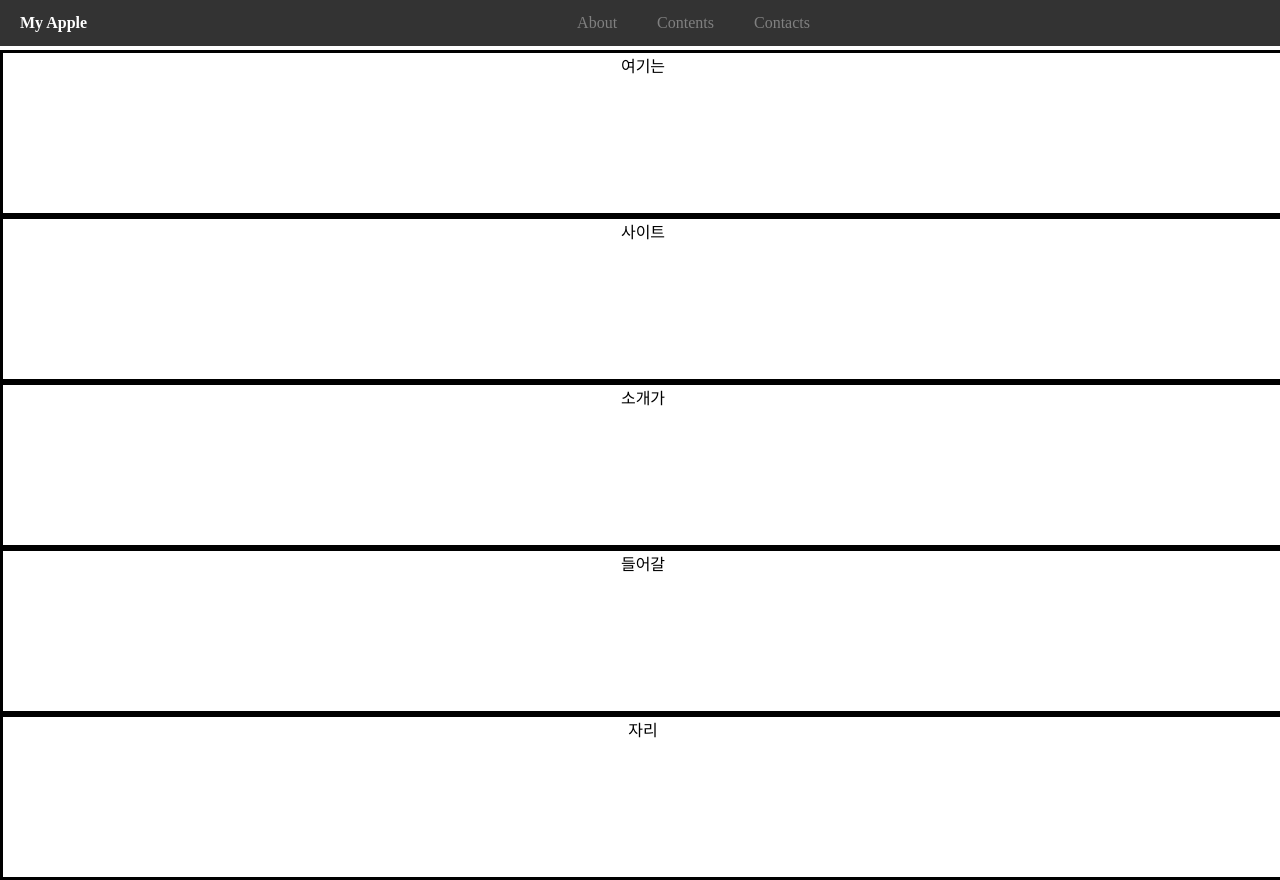
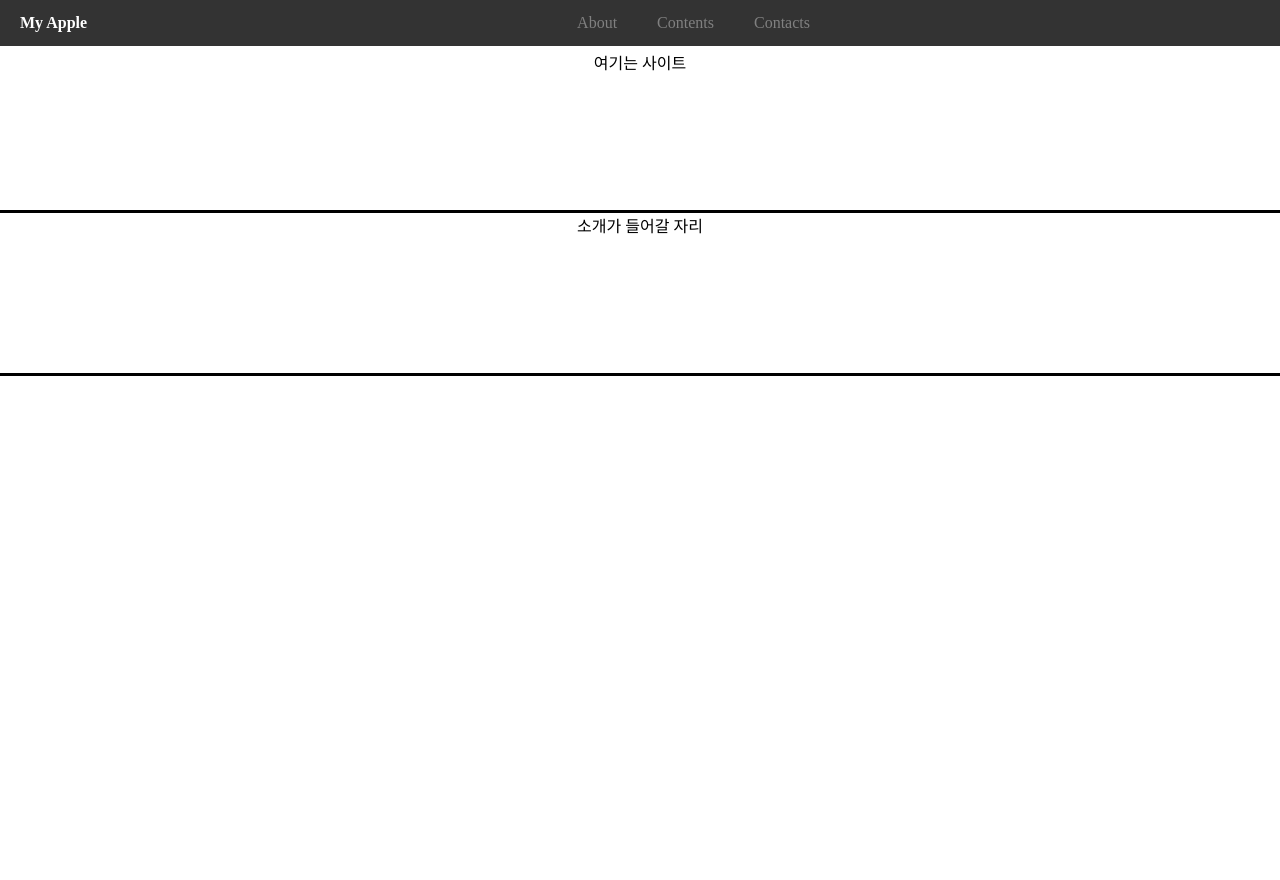
Before and after one commit to aaronktaey/myapple, a React (Create React App) app: page / in a window 1280 px wide. After the commit the page ends 800 px from the top, so only its background shows below. Built offline with nearby package versions, Linux system fonts and the light colour scheme.

Commit message:
어바웃 클래스명 변경 / 패딩탑 수정

```diff
--- a/src/About.css
+++ b/src/About.css
@@ -1,12 +1,12 @@
-.flex-container{
-  padding-top: 49.6px;
+.about-container{
+  padding-top: 50px;
   width: 100%;
   display: flex;
   flex-direction: column;
 }
 
-.flex-item{
-  border: solid;
+.about-item{
+  border-bottom: solid;
   height: 10rem;
   width: 100%;
   text-align: center;
--- a/src/About.js
+++ b/src/About.js
@@ -2,21 +2,12 @@ import "./About.css"
 
 function About() {
   return (
-    <div id="about" className="flex-container">
-      <div className="flex-item">
-        여기는
+    <div id="about" className="about-container">
+      <div className="about-item">
+        여기는 사이트
       </div>
-      <div className="flex-item">
-        사이트
-      </div>
-      <div className="flex-item">
-        소개가
-      </div>
-      <div className="flex-item">
-        들어갈
-      </div>
-      <div className="flex-item">
-        자리
+      <div className="about-item">
+        소개가 들어갈 자리
       </div>
     </div>
   );
```
